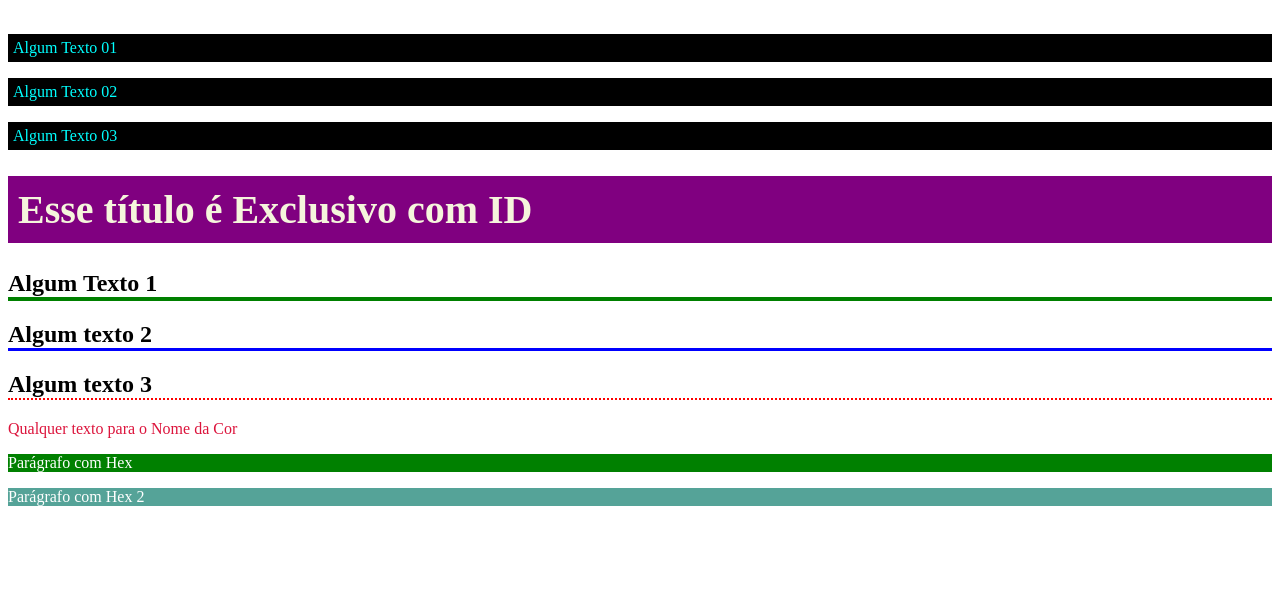
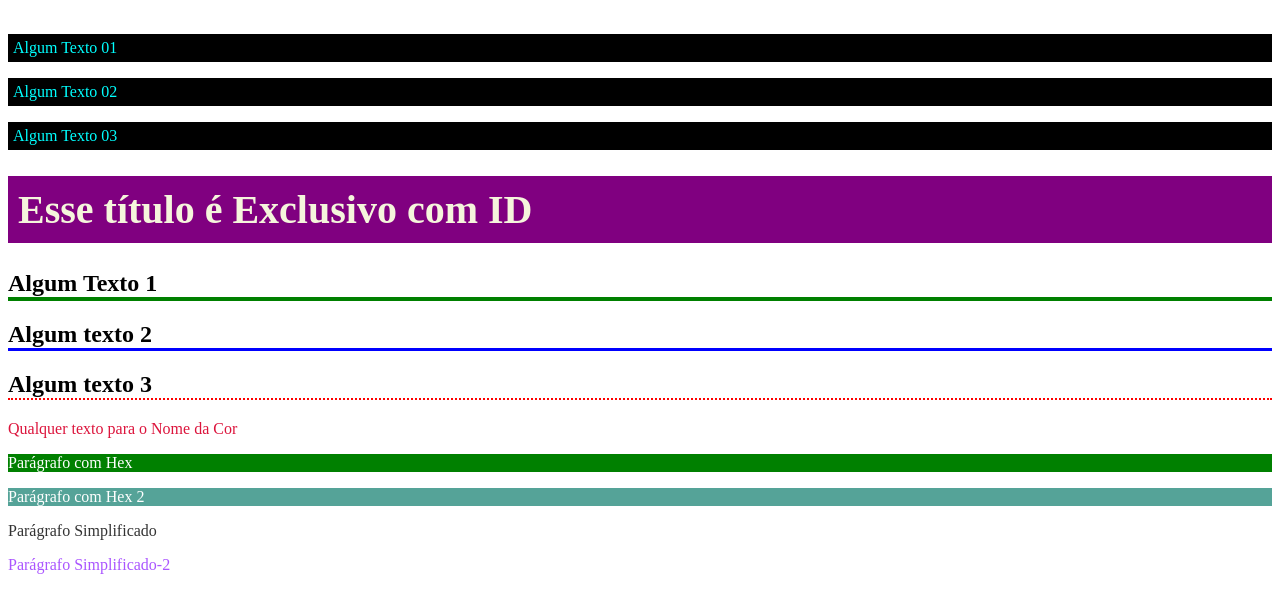
Before and after one commit to beasb/12-03-html, a plain HTML site: page index.html in a window 1280 px wide. Shown: the part 621-1233 px from the top of the page. Drawn offline with Linux system fonts and the light colour scheme.

Commit message:
13 hex simplificado

```diff
--- a/css/style.css
+++ b/css/style.css
@@ -61,3 +61,16 @@
    color: white;
 
 }
+
+/* 13 hex simplificado  */
+
+.simple-hex{
+/* color: #333333; */
+    color: #333;
+
+}
+
+.simple-hex-2{
+ /* color: #aa55ff; */
+    color:  #a5f;
+}
--- a/index.html
+++ b/index.html
@@ -83,5 +83,10 @@
 <p class="hex"> Parágrafo com Hex</p>
 <p class="hex-2"> Parágrafo com Hex 2</p>
 
+<!-- 13 hex simplificado -->
+
+<p class="simple-hex"> Parágrafo Simplificado</p>
+<p class="simple-hex-2"> Parágrafo Simplificado-2</p>
+
 </body>
 </html>
```
